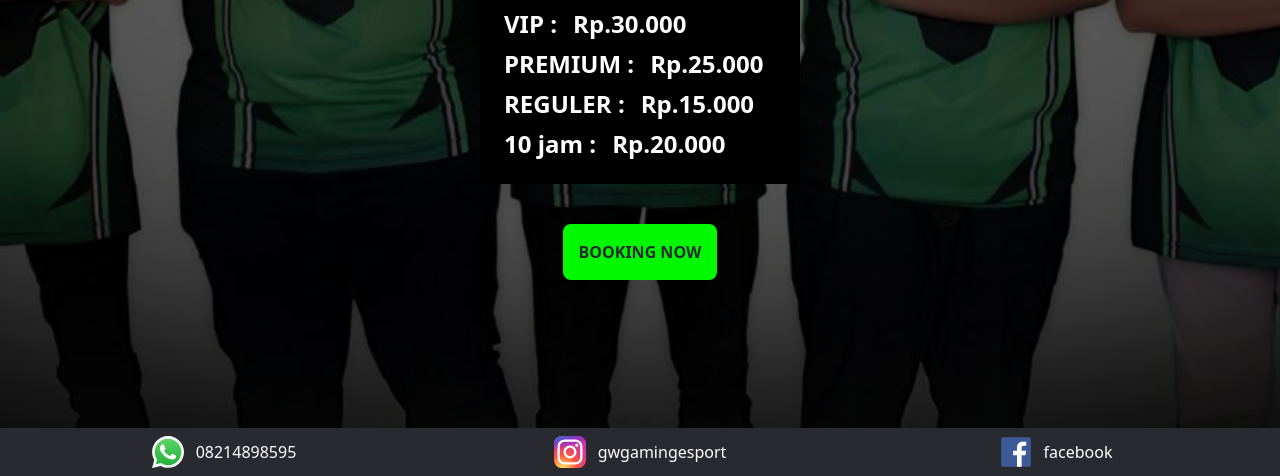
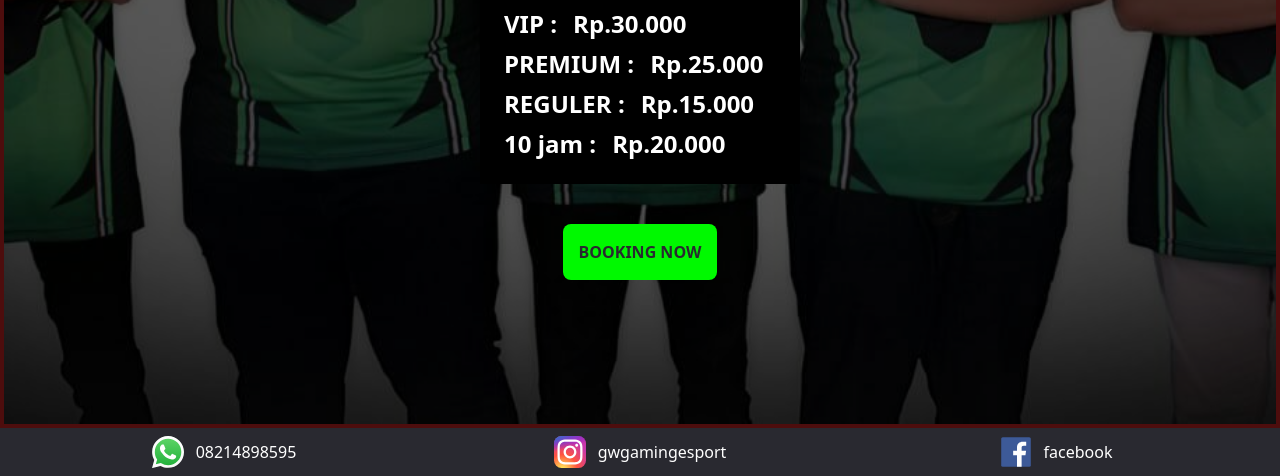
Before and after one commit to ikhlasdansantai/GW-Esport, a website: page public/pages/price.html in a window 1280 px wide. Shown: the part 772-1248 px from the top of the page. Drawn offline with Linux system fonts and the light colour scheme.

```diff
--- a/public/pages/price.html
+++ b/public/pages/price.html
@@ -50,7 +50,7 @@
       <div id="header-bg" class="relative w-full">
         <div id="headerBG" alt="Header BG" class="block w-full">
           <figure class="brightness-[.35] overflow-y-auto">
-            <img src="../assets/Images/pricelist-bg.jpg" alt="PriceBG" class="lg:h-[1200px] block w-full object-cover" />
+            <img src="../assets/Images/pricelist-bg.jpg" alt="PriceBG" class="lg:h-[1200px] block w-full object-cover border-4 border-red-600" />
           </figure>
         </div>
         <div class="flex flex-col text-left justify-center items-start text-white absolute top-0 left-0 w-full py-40 p-standart">
```
Also changed, not shown: public/css/output.css.
